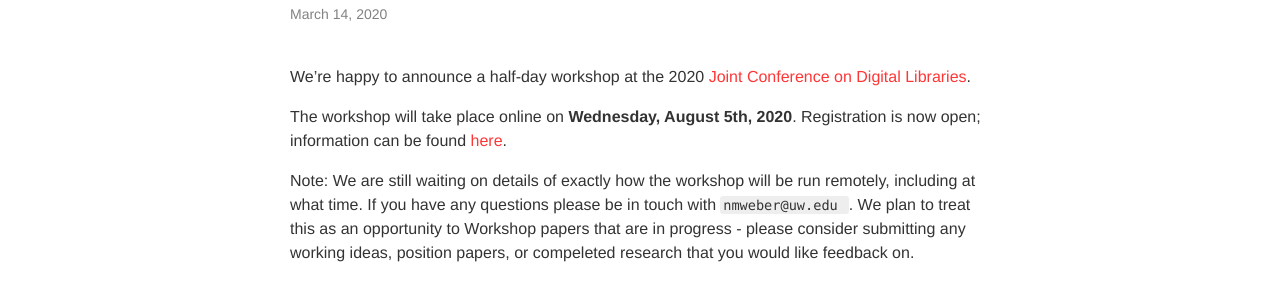
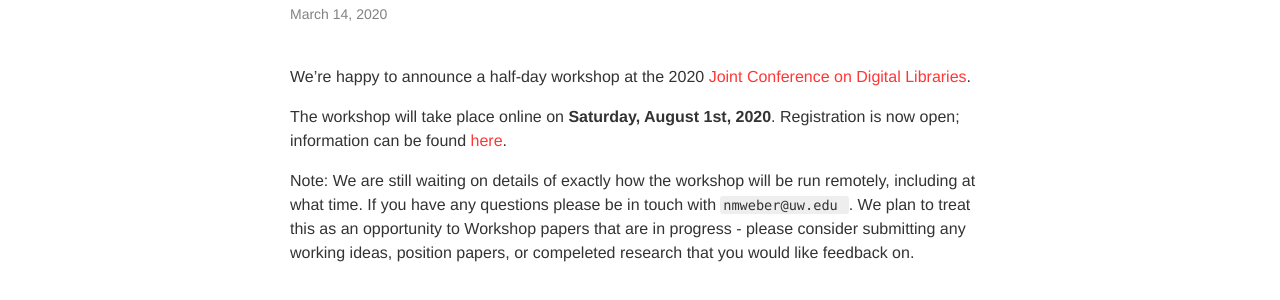
Before and after one commit to sig-cm/sig-cm.github.io, a Jekyll site: the page built from _news/JCDL-2020-CFP.md, in a window 1280 px wide and 900 px high. Shown: the part 190-490 px from the top of the window. Built offline with Jekyll 4.4.1, drawn with Linux system fonts in a browser that asks for light colours; nearby versions of some CDN libraries.

Commit message:
Update JCDL-2020-CFP.md

```diff
--- a/_news/JCDL-2020-CFP.md
+++ b/_news/JCDL-2020-CFP.md
@@ -7,7 +7,7 @@ inline: false
 
 We're happy to announce a half-day workshop at the 2020 [Joint Conference on Digital Libraries](https://2020.jcdl.org/).
 
-The workshop will take place online on **Wednesday, August 5th, 2020**. Registration is now open; information can be found [here](https://2020.jcdl.org/Registration.html).
+The workshop will take place online on **Saturday, August 1st, 2020**. Registration is now open; information can be found [here](https://2020.jcdl.org/Registration.html).
 
 Note: We are still waiting on details of exactly how the workshop will be run remotely, including at what time. If you have any questions please be in touch with `nmweber@uw.edu `. We plan to treat this as an opportunity to Workshop papers that are in progress - please consider submitting any working ideas, position papers, or compeleted research that you would like feedback on.
 
```
